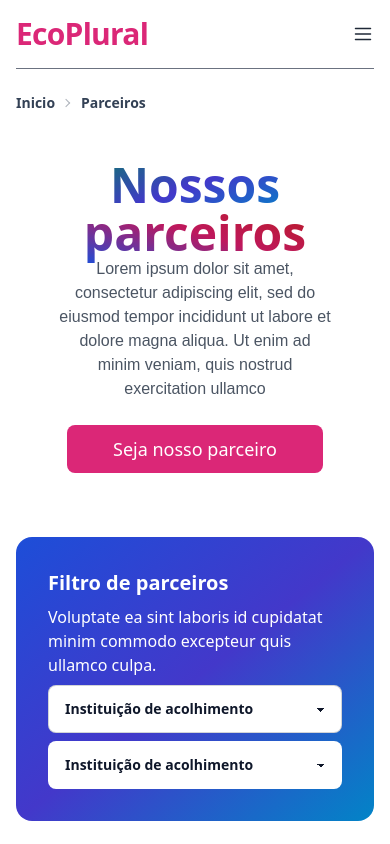
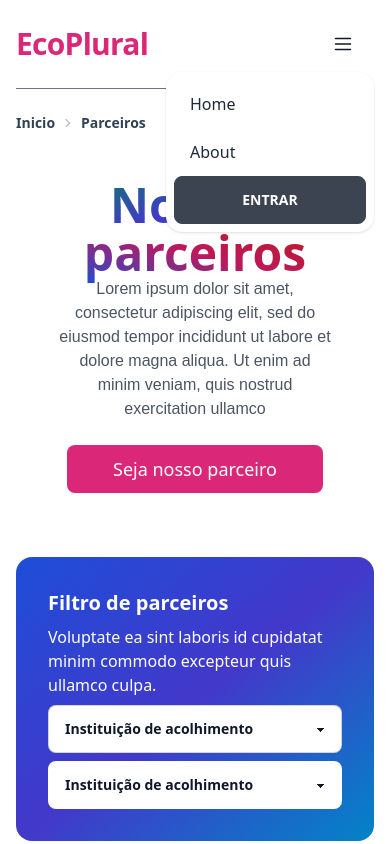
Before and after one commit to ngrpedro/nextapp, a Next.js app: page /partners in a window 390 px wide. Both pictures are taken after a click on the element 363 px from the left and 34 px from the top of the page. Shown: the top 844 px of the page. Built offline with nearby package versions, Linux system fonts and the light colour scheme; no server answers; the database is empty.

Commit message:
feat:: login mobile menu

```diff
--- a/src/components/layouts/navbar.tsx
+++ b/src/components/layouts/navbar.tsx
@@ -1,10 +1,11 @@
 import Link from "next/link";
 import { CaretDown, Hamburger, List } from "phosphor-react";
-import React from "react";
+import React, { useState } from "react";
 import { useSession, signOut } from "next-auth/react";
 
 const Navbar = () => {
   const { data: session } = useSession();
+  const [openMenu, setOpenMenu] = useState();
 
   return (
     <div className="py-4 mb-4 flex items-center justify-between border-b border-gray-500">
@@ -16,8 +17,35 @@ const Navbar = () => {
           EcoPlural
         </Link>
       </span>
-      <div className="block md:hidden cursor-pointer">
-        <List size={22} />
+      <div className="dropdown dropdown-end block md:hidden cursor-pointer">
+        <label
+          tabIndex={0}
+          className="btn m-1 bg-transparent border-none text-gray-900 hover:bg-transparent"
+        >
+          <List size={22} />
+        </label>
+        <ul
+          tabIndex={0}
+          className="dropdown-content menu p-2 shadow bg-base-100 rounded-box w-52"
+        >
+          <li>
+            <Link href="/">Home</Link>
+          </li>
+          <li>
+            <Link href="/">About</Link>
+          </li>
+          <li>
+            {session ? (
+              <button onClick={() => signOut()} className="btn text-white">
+                Sair
+              </button>
+            ) : (
+              <Link href="/auth/login" className="btn text-white">
+                Entrar
+              </Link>
+            )}
+          </li>
+        </ul>
       </div>
       <ul className="items-center justify-center gap-6 hidden md:flex">
         <li className="font-semibold hover:text-gray-400 transition-colors">
--- a/src/pages/index.tsx
+++ b/src/pages/index.tsx
@@ -22,7 +22,7 @@ const Home = () => {
         <main>
           {session && (
             <h1 className="text-sm font-semibold text-slate-700">
-              Bem vindo teste, {session?.user?.name}
+              Bem vinde, {session?.user?.name}
             </h1>
           )}
           <section className="grid grid-cols-1 lg:grid-cols-2 items-center justify-center lg:-mt-10">
```
